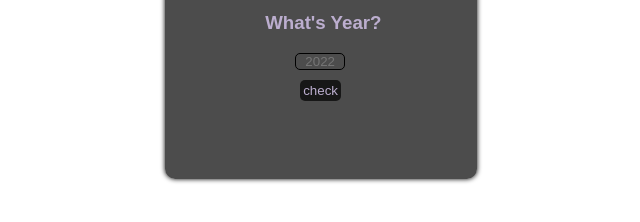
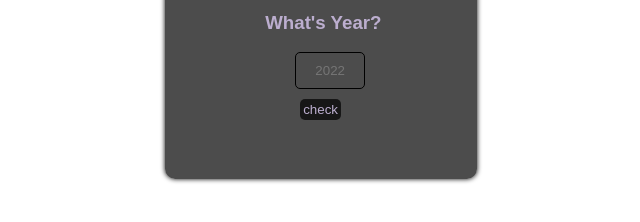
Before and after one commit to De-icon/leep-year-calculator, a plain HTML site: page index.html in a window 1280 px wide. Shown: the part 346-568 px from the top of the page, without its empty margins (319-959 px from the left). Drawn offline with Linux system fonts and the light colour scheme; a web font is replaced by a local one.

Commit message:
Update style.css

```diff
--- a/style.css
+++ b/style.css
@@ -38,7 +38,8 @@ body main h1 {
 }
 body main #yearInPut {
   text-align: center;
-  width: 50px;
+  width: 70px;
+  padding:10px;
   margin-left: 120px;
   border-radius: 5px;
   outline: 0;
```
